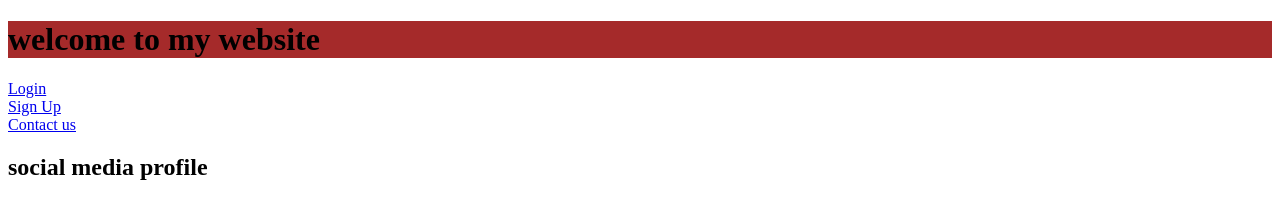
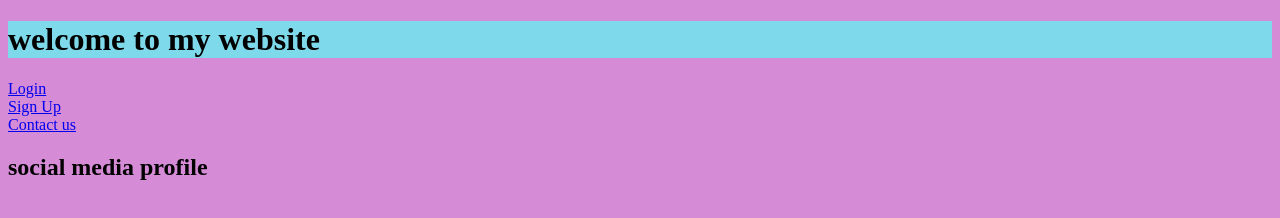
Before and after one commit to neha3060/iseworkshop, a plain HTML site: page index.html in a window 1280 px wide. Drawn offline with Linux system fonts and the light colour scheme.

Commit message:
added color

```diff
--- a/index.html
+++ b/index.html
@@ -7,7 +7,7 @@
      <link rel="stylesheet" href="style.css">
 
 </head>
-<body style="backgroud-color:  green;">
+<body style="background-color:  rgb(214, 139, 215);">
     <h1>welcome to my website</h1>
     <a rel="stylesheet" href="login.html">Login</a><br>
     <a rel="stylesheet" href="signup.html">Sign Up</a><br>
--- a/style.css
+++ b/style.css
@@ -1,3 +1,3 @@
 h1{
-    background-color: brown;
+    background-color: rgb(126, 217, 234);
 }
```
